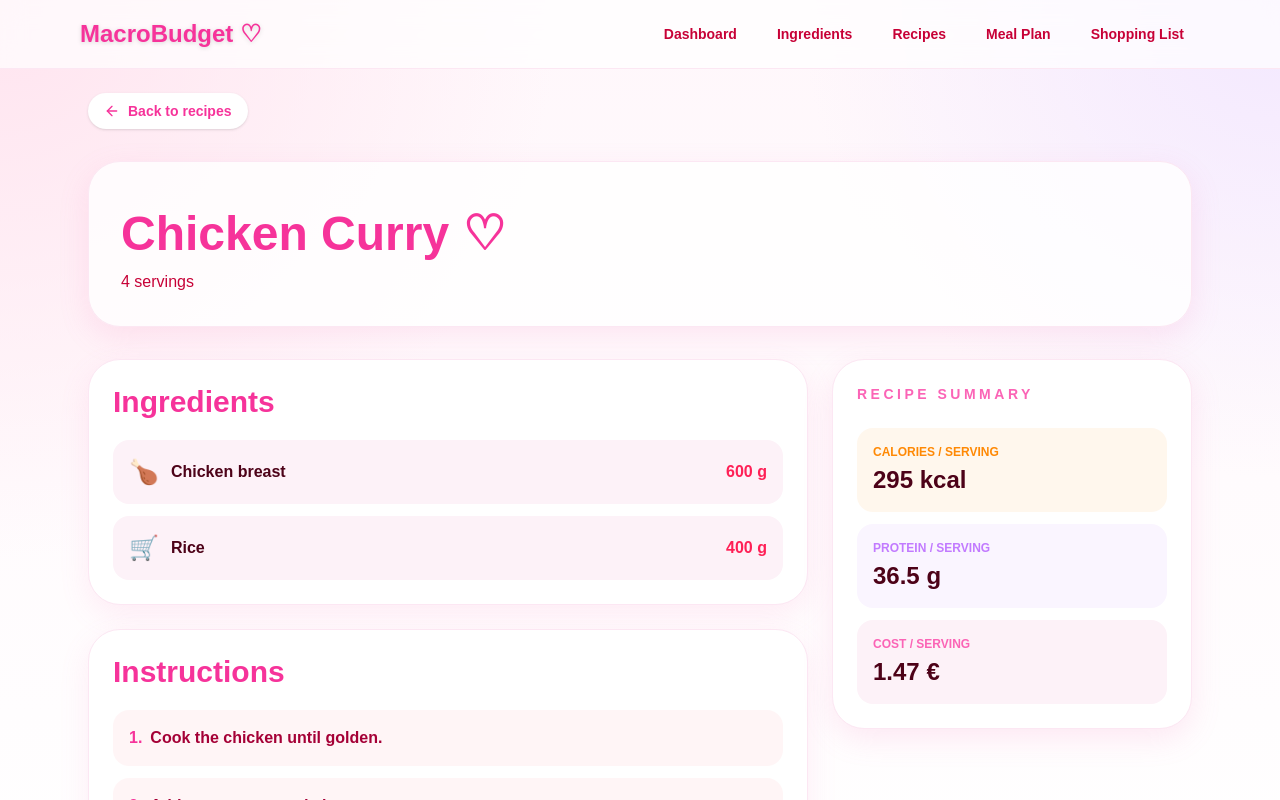
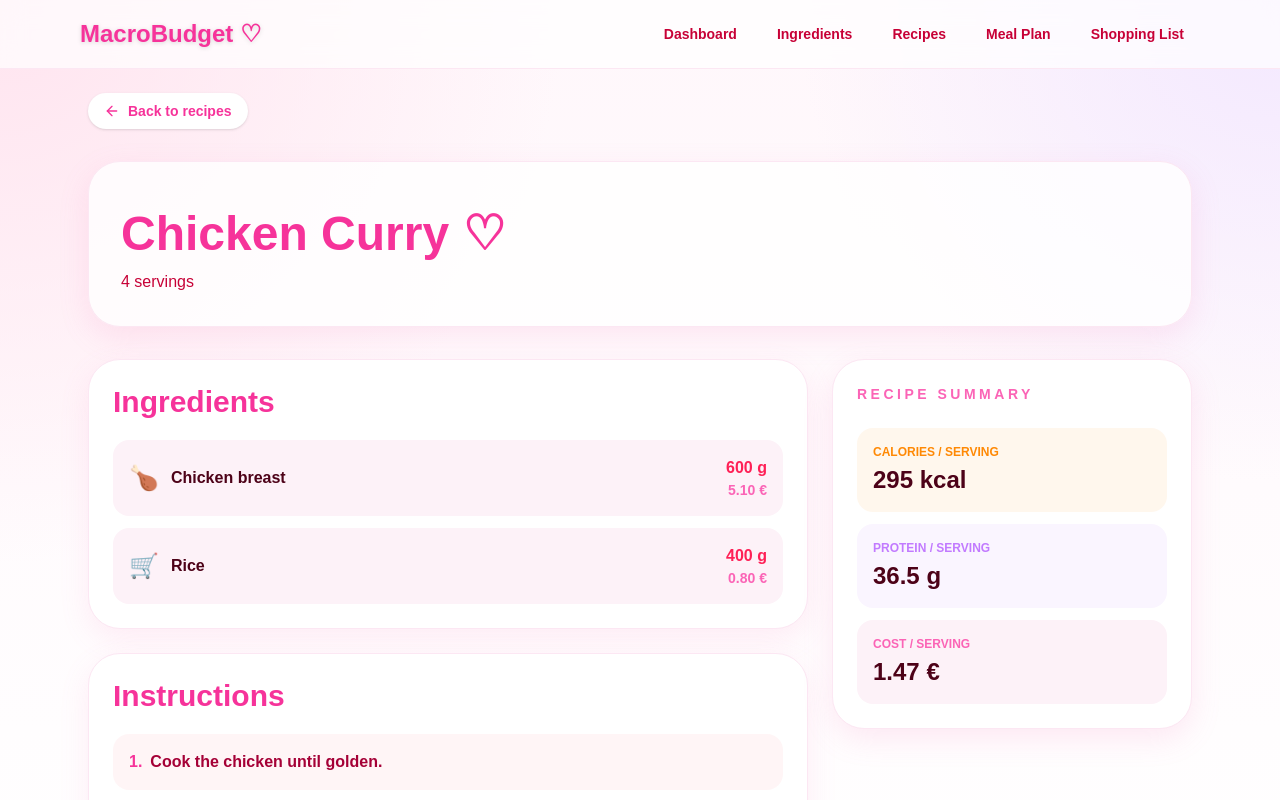
Before and after one commit to KatjaGHub/MacroBudget, a Next.js app: page /recipes/chicken-curry in a window 1280 px wide. Shown: the top 800 px of the page. Built offline with nearby package versions, Linux system fonts and the light colour scheme.

Commit message:
Add price for each ingredient in recipe view page

```diff
--- a/app/recipes/[slug]/page.tsx
+++ b/app/recipes/[slug]/page.tsx
@@ -97,9 +97,21 @@ export default async function RecipeDetailsPage({
                                         </p>
                                     </div>
 
+                                    <div className="text-right">
                                         <p className="font-bold text-rose-500">
                                             {item.amount} {item.ingredient?.unit === "pcs" ? "pcs" : "g"}
                                         </p>
+
+                                        {item.ingredient && (
+                                            <p className="text-sm font-semibold text-pink-400">
+                                                {(
+                                                    item.ingredient.cost *
+                                                    (item.ingredient.unit === "g" ? item.amount / 100 : item.amount)
+                                                ).toFixed(2)}{" "}
+                                                €
+                                            </p>
+                                        )}
+                                    </div>
                                 </div>
                             ))}
                         </div>
```
Lines whose indentation alone changed are shown as unchanged.
